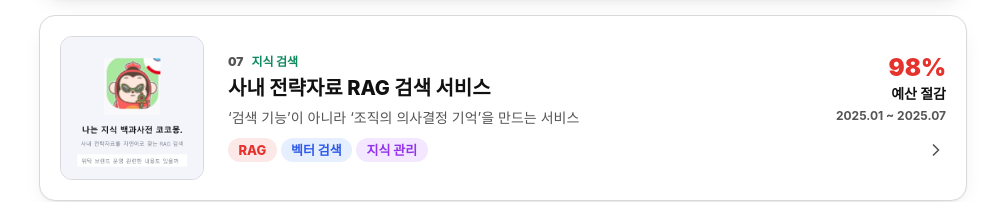
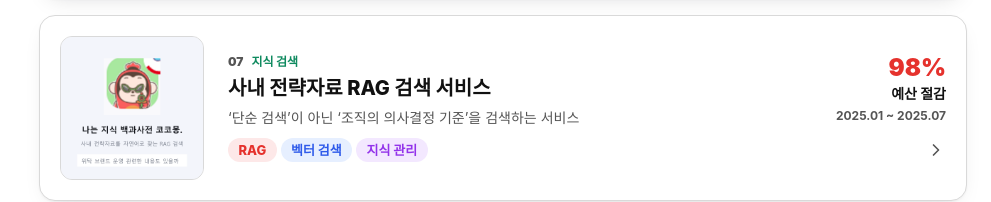
Before and after one commit to MINKYEONG-GIM/portfolio, a Next.js app: page / in a window 1280 px wide. Shown: the part 1968-2170 px from the top of the page, without its empty margins (289-1280 px from the left). Built offline with nearby package versions, Linux system fonts and the light colour scheme; no server answers; a web font is replaced by a local one.

Commit message:
RAG 검색 부제: ‘단순 검색’이 아닌 ‘조직의 의사결정 기준’을 검색하는 서비스
Co-Authored-By: Claude Fable 5.1 <noreply@anthropic.com>

```diff
--- a/src/data/projects.en.ts
+++ b/src/data/projects.en.ts
@@ -198,7 +198,7 @@ export const PROJECTS_EN: Record<string, Partial<Project>> = {
   "strategy-rag-search": {
     group: "Knowledge search",
     title: "Internal Strategy-Document RAG Search",
-    subtitle: "Not a search feature but the organization's decision memory",
+    subtitle: "Not simple search, but a service that searches the organization's decision criteria",
     period: "2025.01 – 2025.07",
     purpose: "Turned sales data, product information and internal project documents into an AI search and summary service.",
     metrics: [
--- a/src/data/projects.ts
+++ b/src/data/projects.ts
@@ -919,7 +919,7 @@ export const PROJECTS: Project[] = [
     part: 3,
     group: "지식 검색",
     title: "사내 전략자료 RAG 검색 서비스",
-    subtitle: "‘검색 기능’이 아니라 ‘조직의 의사결정 기억’을 만드는 서비스",
+    subtitle: "‘단순 검색’이 아닌 ‘조직의 의사결정 기준’을 검색하는 서비스",
     period: "2025.01 ~ 2025.07",
     purpose: "판매 데이터·상품정보·내부 프로젝트 자료를 AI 검색·요약 서비스로 전환",
     metrics: [
```
